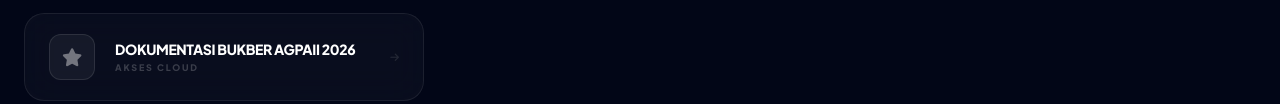
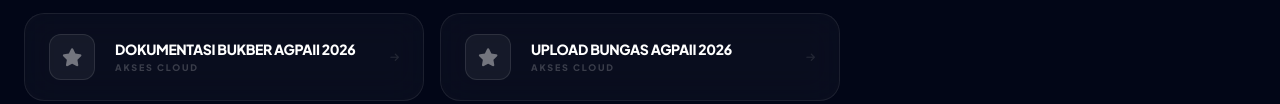
Before and after one commit to khairibudi11/agpaiihst, a plain HTML site: page index.html in a window 1280 px wide. Shown: the part 884-988 px from the top of the page. Drawn offline with nearby package versions, Linux system fonts and the light colour scheme.

Commit message:
Update index.html

```diff
--- a/index.html
+++ b/index.html
@@ -203,6 +203,7 @@
             { name: "MGMP PAI SMP HST", link: "https://drive.google.com/drive/folders/1YLPNbB8iArXJrFtsyAoAF2YEZTfBJJoP?usp=sharing", icon: "fa-award" },
             { name: "MGMP PAI SMA & SMK HST", link: "https://drive.google.com/drive/folders/1BJVFDQV0H-jvpTsESIKh5-a_uUsh_e84?usp=sharing", icon: "fa-graduation-cap" },
             { name: "Dokumentasi Bukber AGPAII 2026", link: "https://drive.google.com/drive/folders/1apiQtTGQ80OMHawO6BZIsEpbCtUXoGzc", icon: "fa-star" },
+            { name: "Upload Bungas AGPAII 2026", link: "https://drive.google.com/drive/folders/1-khgezfuMydFmGVtQbhZcaQtFwUGhoYn?usp=sharing", icon: "fa-star" },
 
             // CONTOH CARA TAMBAH BARU (Hapus tanda // di depan jika ingin mengaktifkan):
             // { name: "KEGIATAN BARU ANDA", link: "https://google.com", icon: "fa-star" },
```
